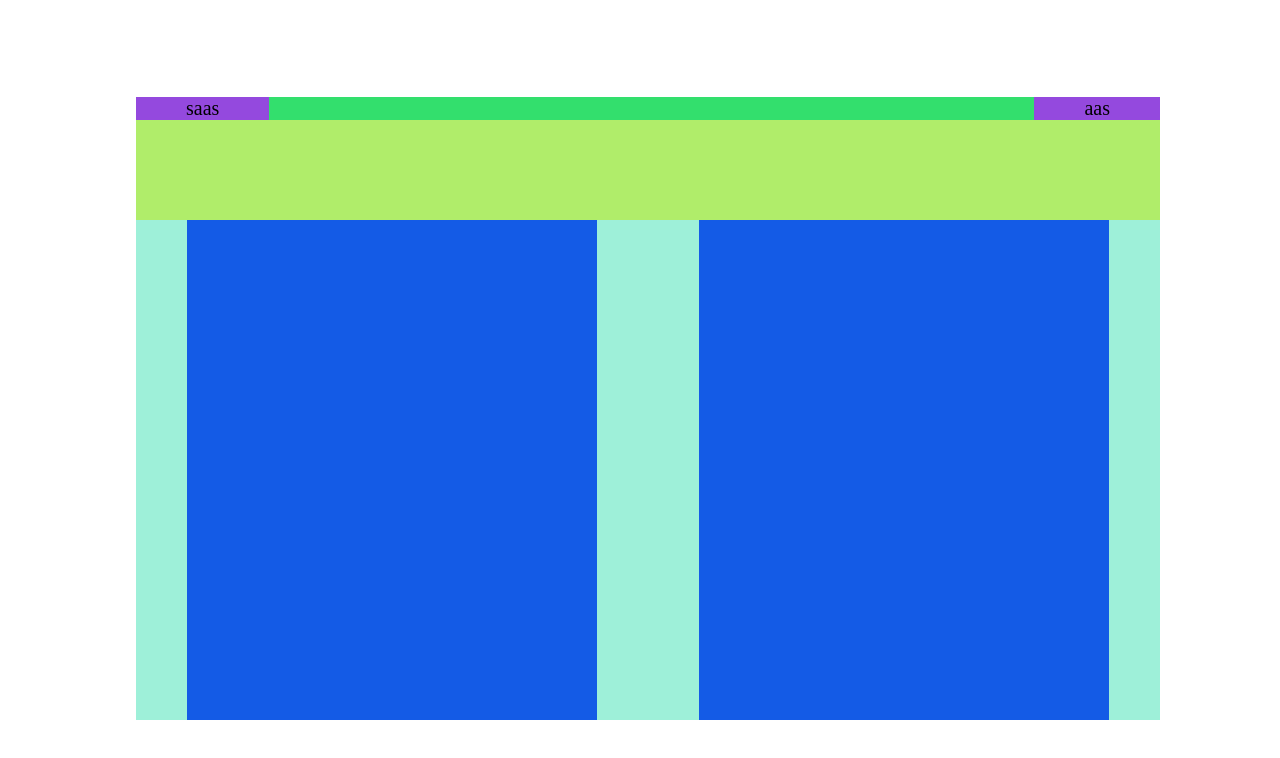
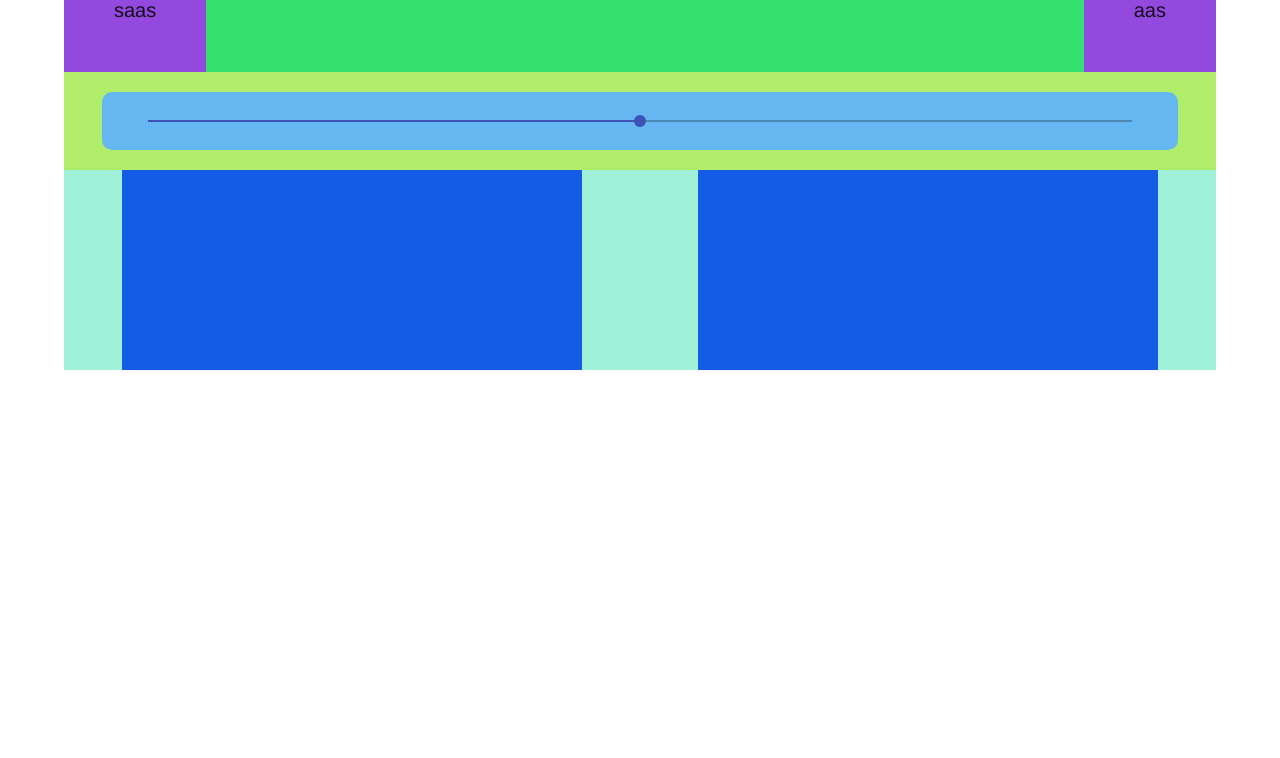
Before and after one commit to Kizary-archer/automatic-watering-system-, a website: page interface/index.html in a window 1280 px wide. Drawn offline with nearby package versions, Linux system fonts and the light colour scheme.

Commit message:
add slider

```diff
--- a/interface/css/styles.css
+++ b/interface/css/styles.css
@@ -1,17 +1,14 @@
 body
 {
-  width: 100%;
-  height: 100%;
   display: flex;
-  align-items: center;
+  align-content: center;
   justify-content: center;
-  overflow: auto;
 }
 .conteiner
 {
-display: flex;
-max-width: 1500px;
-flex: 0 0 80%;
+flex: 0 0 90%;
+height: 90%;
+max-width: 1200px;
 flex-wrap: wrap;
 justify-content:center;
 }
@@ -20,6 +17,7 @@ justify-content:center;
 display: flex;
 background-color:rgb(51, 223, 109);
 flex:0 0 100%;
+height: 10%;
 justify-content:space-between;
 }
 .menu span
@@ -28,19 +26,13 @@ justify-content:space-between;
   padding: 0 50px 0 50px;
   font-size: 15pt;
 }
-.sliders
-{
-display: flex;
-flex:0 0 100%;
-height: 100px;
-background-color: rgb(176, 237, 106)
-}
 .infoblocks
 {
   display: flex;
   flex:0 0 100%;
   background-color: rgb(158, 240, 217);
   justify-content: space-around;
+  align-content:space-around;
   flex-wrap: wrap;
 }
 .infoblocks div
@@ -48,9 +40,28 @@ background-color: rgb(176, 237, 106)
   display: flex;
   flex: 0 0 40%;
   min-width: 300px;
-  flex-wrap: wrap;
-  justify-content: space-between;
-  height: 500px;
+  height: 200px;
   background-color: rgb(20, 91, 230);
 
 }
+.sliders
+{
+display: flex;
+flex:0 0 100%;
+background-color: rgb(176, 237, 106);
+justify-content:center;
+align-items: center;
+align-content:center;
+}
+.sliders p
+{
+  width: 90%;
+  padding: 20px 20px 20px 20px;
+  margin: 20px 20px 20px 20px;
+  border-radius: 10px;
+  background-color: rgb(101, 183, 242);
+}
+.sliders input
+{
+
+}
--- a/interface/index.html
+++ b/interface/index.html
@@ -1,12 +1,16 @@
 <html>
 <head>
+  <link rel="stylesheet" href="node_modules\material-design-lite\material.min.css">
+  <script src="node_modules\material-design-lite\material.min.js"></script>
   <link rel="stylesheet" href="css\styles.css">
 </head>
 <body>
   <div class="conteiner">
     <div class="menu"><span>saas</span><span>aas</span>
     </div>
-    <div class="sliders"></div>
+    <div class="sliders"><p >
+<input class="mdl-slider mdl-js-slider" type="range" id="s1" min="0" max="10" step="1ui">
+</p></div>
     <div class="infoblocks">
       <div >
 
```
